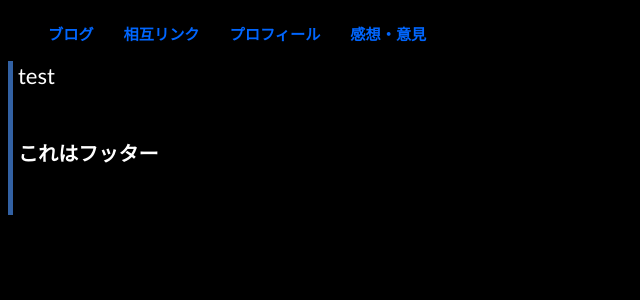
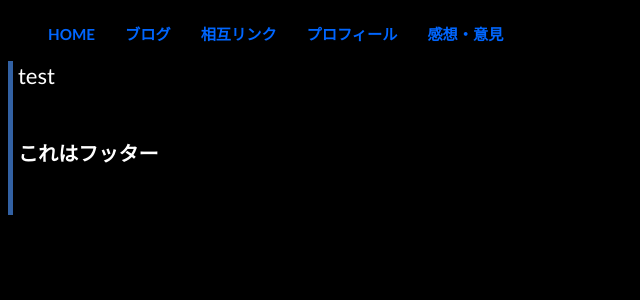
Before and after one commit to nekodendislike/nekodendislike.github.io, a Jekyll site: the page built from index.md, in a window 1280 px wide. Shown: the top 300 px of the page, without its empty margins (0-640 px from the left). Built offline with Jekyll 4.4.1, drawn with Linux system fonts in a browser that asks for light colours.

Commit message:
Update header.html

```diff
--- a/_includes/header.html
+++ b/_includes/header.html
@@ -1,6 +1,7 @@
 <header>
     <nav class="gnav">
     <ul class="menu">
+      <li><a href="/index">HOME</a></li>
       <li><a href="/posts">ブログ</a></li>
       <li><a href="/interlinks">相互リンク</a></li>
       <li><a href="/profile">プロフィール</a></li>
```
